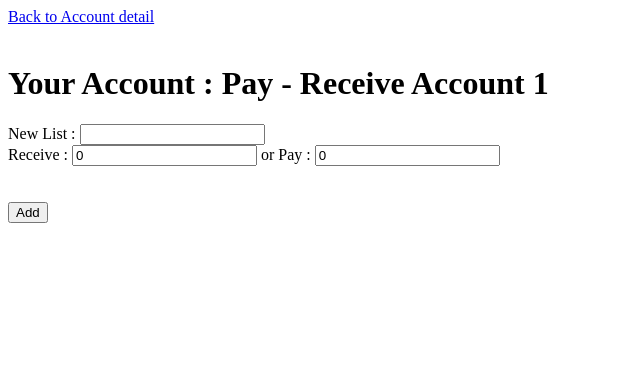
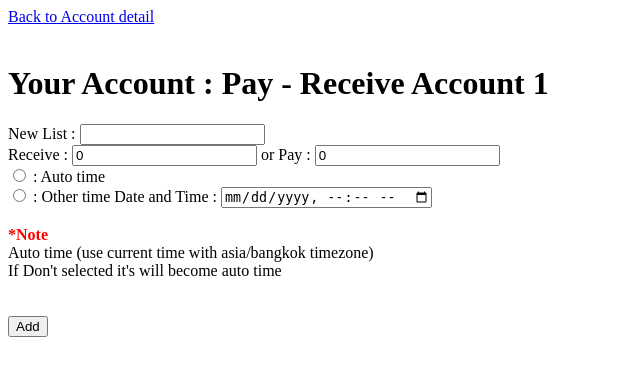
Before and after one commit to a5830017/account-web-app, a Django app: page /account/1/addlist/ in a window 1280 px wide. Shown: the top 376 px of the page, without its empty margins (0-640 px from the left). Run offline with Django 3.2, Linux system fonts and the light colour scheme; data comes from the database, SQL or seed files in the repository; both versions use the stored data as it was after the commit.

Commit message:
add set time with yourself / add some color in template

```diff
--- a/account/templates/account/addlist.html
+++ b/account/templates/account/addlist.html
@@ -9,5 +9,11 @@
 New List : <input type="text" name="addlist"><br>
 Receive : <input type="number" name="moneyget" value="0">
 or Pay : <input type="number" name="moneypay" value="0"><br>
+<input type="radio" name="time" value="Auto"> : Auto time <br>
+<input type="radio" name="time" value="Other"> : Other time
+Date and Time : <input type="datetime-local" name="date"><br>
+<br><b style="color:red">*Note</b><br>
+Auto time (use current time with asia/bangkok timezone)<br>
+If Don't selected it's will become auto time<br>
 <br><br><input type="submit" value="Add" />
 </form>
--- a/account/templates/account/detail.html
+++ b/account/templates/account/detail.html
@@ -30,11 +30,11 @@ table, td, th {
     </tr>
     <tr>
         {% for list in account.list_set.all %}
-        <td><label for="list{{ forloop.counter }}">{{ forloop.counter }}</label></td> <!-- (No.) --> <!--list.id-->
+        <td style="color:blue"><label for="list{{ forloop.counter }}">{{ forloop.counter }}</label></td> <!-- (No.) --> <!--list.id-->
         <td><label for="list{{ forloop.counter }}">{{ list.pub_date }}</label></td> <!-- date time -->
         <td><label for="list{{ forloop.counter }}">{{ list.list_text }}</label></td> <!-- list text -->
-        <td><label for="list{{ forloop.counter }}">{{ list.get_money }}</label></td> <!-- getmoney -->
-        <td><label for="list{{ forloop.counter }}">{{ list.pay_money }}</label></td></tr> <!-- paymoney -->
+        <td style="color:green"><label for="list{{ forloop.counter }}">{{ list.get_money }}</label></td> <!-- getmoney -->
+        <td style="color:red"><label for="list{{ forloop.counter }}">{{ list.pay_money }}</label></td></tr> <!-- paymoney -->
 
         {% endfor %}
 
--- a/account/views.py
+++ b/account/views.py
@@ -39,21 +39,50 @@ def addlist(request, account_id):
 
 def listdb(request, account_id):
     account = get_object_or_404(Account, pk=account_id)
+    settime = 0
     try:
-        addlist = request.POST['addlist']
-        moneyget = request.POST['moneyget']
-        moneypay = request.POST['moneypay']
-    except (KeyError, List.DoesNotExist):
-        pass
+        selected_time = request.POST['time']
+    except:
+        selected_time = 'Auto'
+
+    if selected_time == 'Other':
+        settime = 1
     else:
-        if len(addlist)==0:
-            return render(request, 'account/addlist.html', {
-            'account': account,
-            'error_message': "Please fill data in input box.",
-        })
+        settime = 0
+
+    if settime == 1:
+        try:
+            addlist = request.POST['addlist']
+            moneyget = request.POST['moneyget']
+            moneypay = request.POST['moneypay']
+            urtime = request.POST['date']
+        except (KeyError, List.DoesNotExist):
+            urtime = timezone.now()
         else:
-            account.list_set.create(list_text=addlist, get_money=moneyget, pay_money=moneypay, pub_date=timezone.now())
-            return HttpResponseRedirect(reverse('account:detail', args=(account.id,)))
+            if len(addlist)==0 or len(urtime) ==0 :
+                return render(request, 'account/addlist.html', {
+                'account': account,
+                'error_message': "Please fill data in input box.",
+            })
+            else:
+                account.list_set.create(list_text=addlist, get_money=moneyget, pay_money=moneypay, pub_date=urtime)
+                return HttpResponseRedirect(reverse('account:detail', args=(account.id,)))
+    else:
+        try:
+            addlist = request.POST['addlist']
+            moneyget = request.POST['moneyget']
+            moneypay = request.POST['moneypay']
+        except (KeyError, List.DoesNotExist):
+            pass
+        else:
+            if len(addlist)==0 :
+                return render(request, 'account/addlist.html', {
+                'account': account,
+                'error_message': "Please fill data in input box.",
+            })
+            else:
+                account.list_set.create(list_text=addlist, get_money=moneyget, pay_money=moneypay, pub_date=timezone.now())
+                return HttpResponseRedirect(reverse('account:detail', args=(account.id,)))
 
 class SelDelList(generic.DetailView):
     model = Account
```
Also changed, not shown: db.sqlite3.
